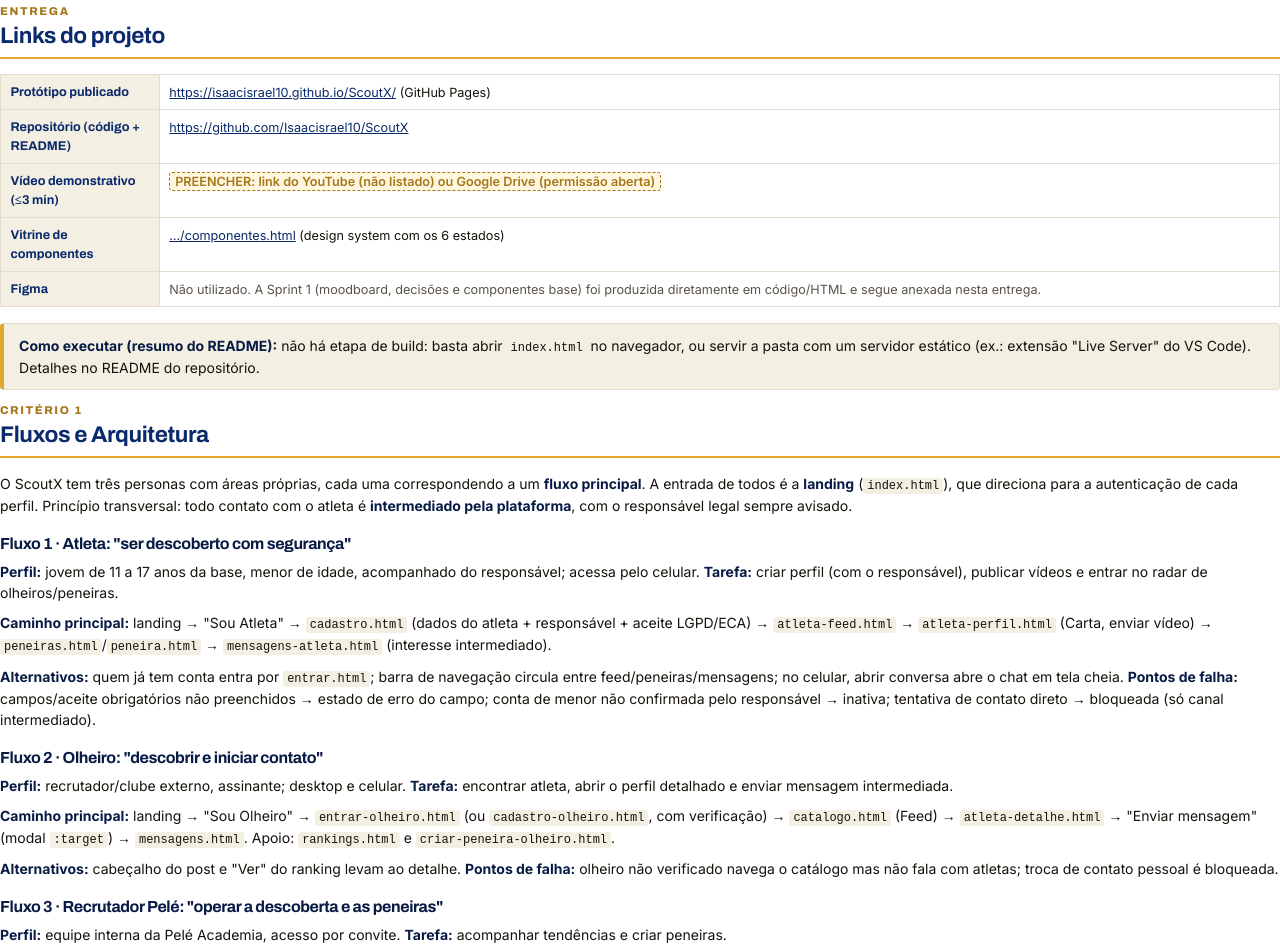
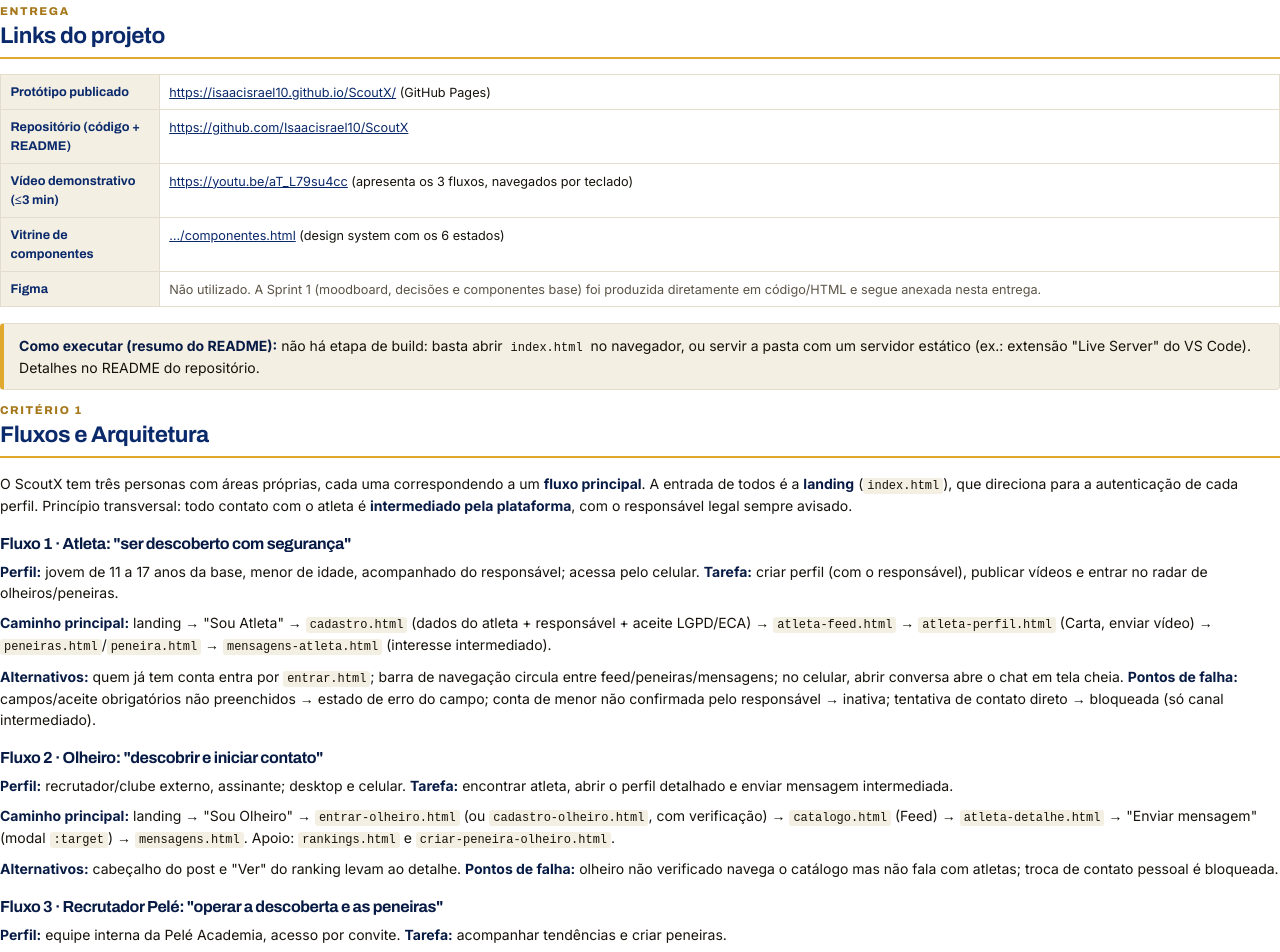
Before and after one commit to Isaacisrael10/ScoutX, a plain HTML site: page entrega-sprint2.html in a window 1280 px wide. Shown: the part 931-1883 px from the top of the page. Drawn offline with Linux system fonts and the light colour scheme; a web font is replaced by a local one.

Commit message:
docs(sprint2): adiciona link do video demonstrativo no PDF de entrega

```diff
--- a/entrega-sprint2.html
+++ b/entrega-sprint2.html
@@ -77,7 +77,7 @@
   <table>
     <tr><th style="width:42mm">Protótipo publicado</th><td><a href="https://isaacisrael10.github.io/ScoutX/">https://isaacisrael10.github.io/ScoutX/</a> (GitHub Pages)</td></tr>
     <tr><th>Repositório (código + README)</th><td><a href="https://github.com/Isaacisrael10/ScoutX">https://github.com/Isaacisrael10/ScoutX</a></td></tr>
-    <tr><th>Vídeo demonstrativo (≤3 min)</th><td><span class="ph">PREENCHER: link do YouTube (não listado) ou Google Drive (permissão aberta)</span></td></tr>
+    <tr><th>Vídeo demonstrativo (≤3 min)</th><td><a href="https://youtu.be/aT_L79su4cc">https://youtu.be/aT_L79su4cc</a> (apresenta os 3 fluxos, navegados por teclado)</td></tr>
     <tr><th>Vitrine de componentes</th><td><a href="https://isaacisrael10.github.io/ScoutX/componentes.html">…/componentes.html</a> (design system com os 6 estados)</td></tr>
     <tr><th>Figma</th><td class="muted">Não utilizado. A Sprint 1 (moodboard, decisões e componentes base) foi produzida diretamente em código/HTML e segue anexada nesta entrega.</td></tr>
   </table>
```
Also changed, not shown: 1 other file.
